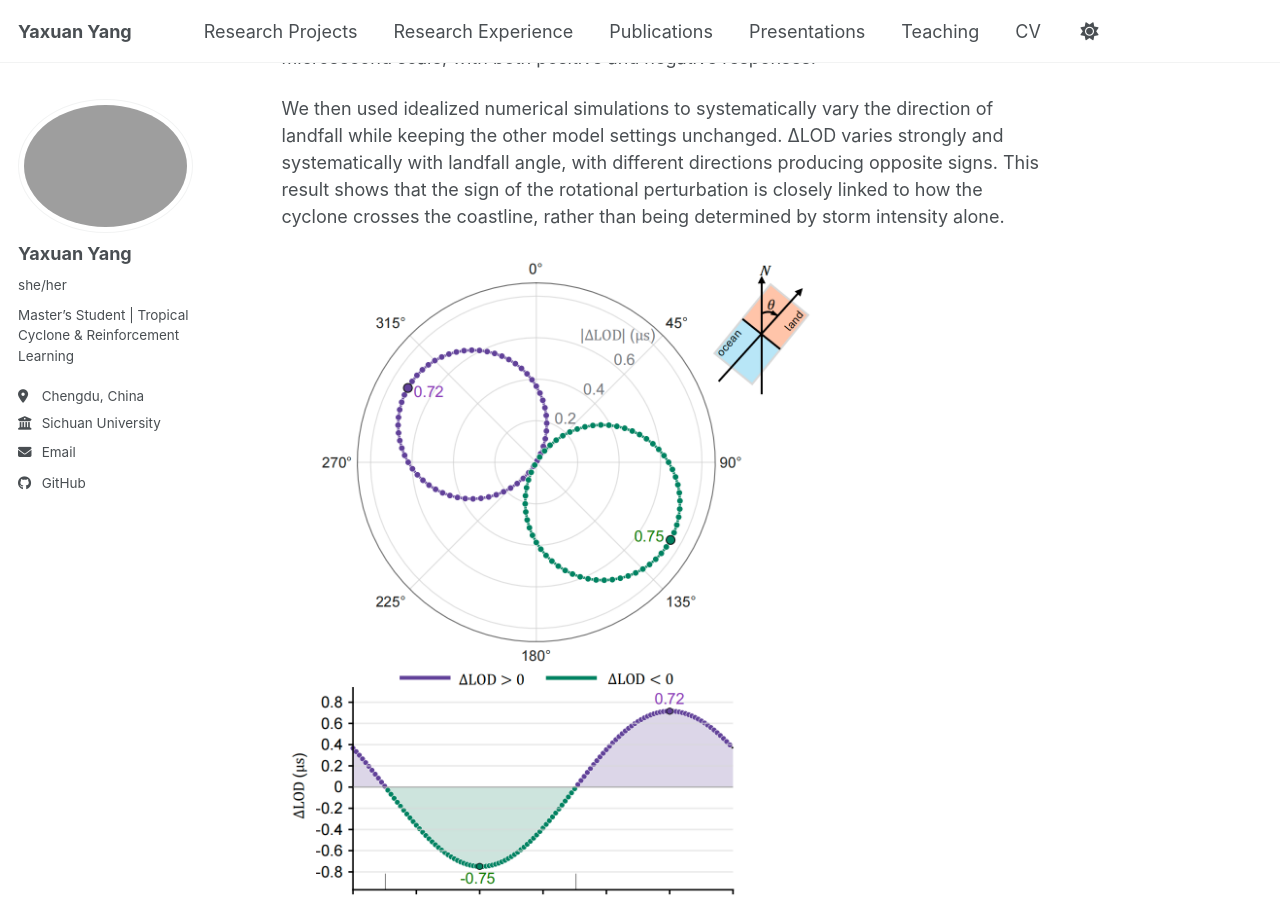
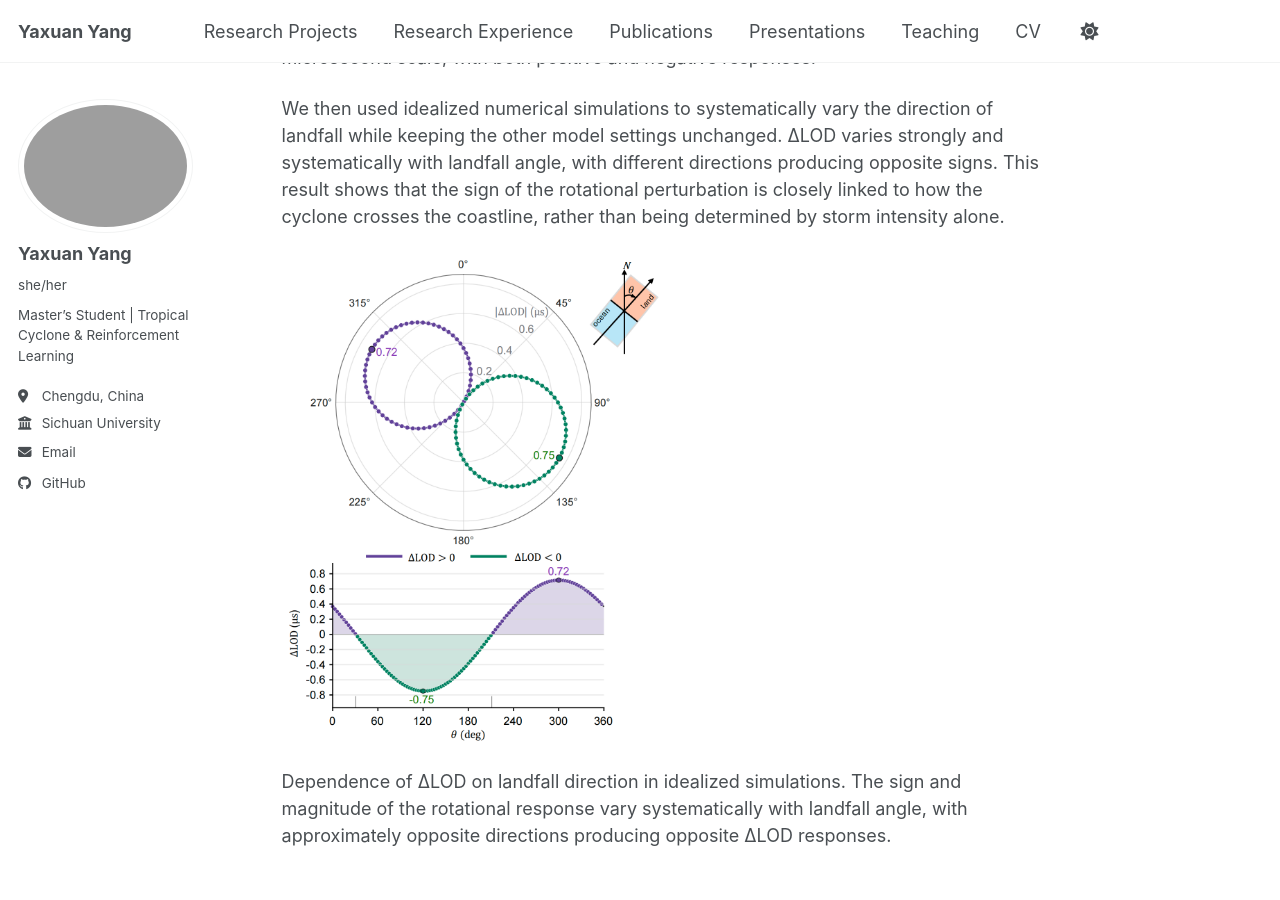
Before and after one commit to yyx-git/yyx-git.github.io, a Jekyll site: the page built from _portfolio/portfolio-1.md, in a window 1280 px wide and 900 px high, scrolled down 1230 px. Built offline with Jekyll 4.4.1, drawn with Linux system fonts in a browser that asks for light colours; a script bundle is joined from its source files by our own code; library files that are not in the unit come from our copies.

Commit message:
Update portfolio-1.md

```diff
--- a/_portfolio/portfolio-1.md
+++ b/_portfolio/portfolio-1.md
@@ -14,6 +14,6 @@
 
 We then used idealized numerical simulations to systematically vary the direction of landfall while keeping the other model settings unchanged. ΔLOD varies strongly and systematically with landfall angle, with different directions producing opposite signs. This result shows that the sign of the rotational perturbation is closely linked to how the cyclone crosses the coastline, rather than being determined by storm intensity alone.
 
-<img src="/images/typhoon_earth_2.png" alt="results" width="70%">
+<img src="/images/typhoon_earth_2.png" alt="results" width="50%">
 
 Dependence of ΔLOD on landfall direction in idealized simulations. The sign and magnitude of the rotational response vary systematically with landfall angle, with approximately opposite directions producing opposite ΔLOD responses.
```
